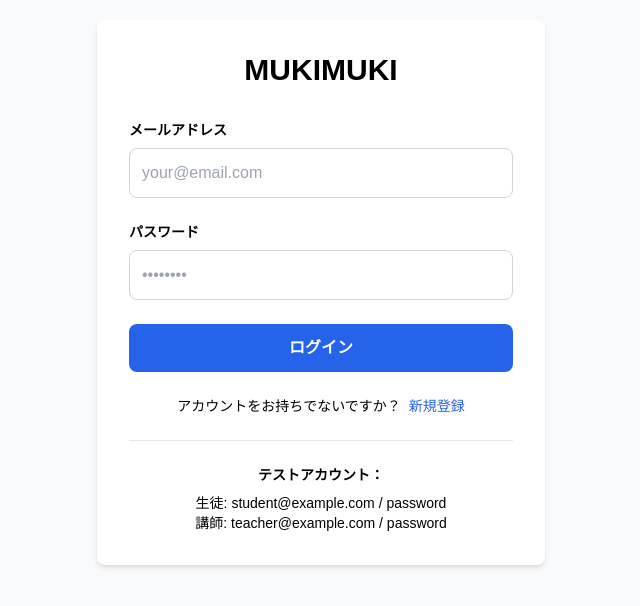
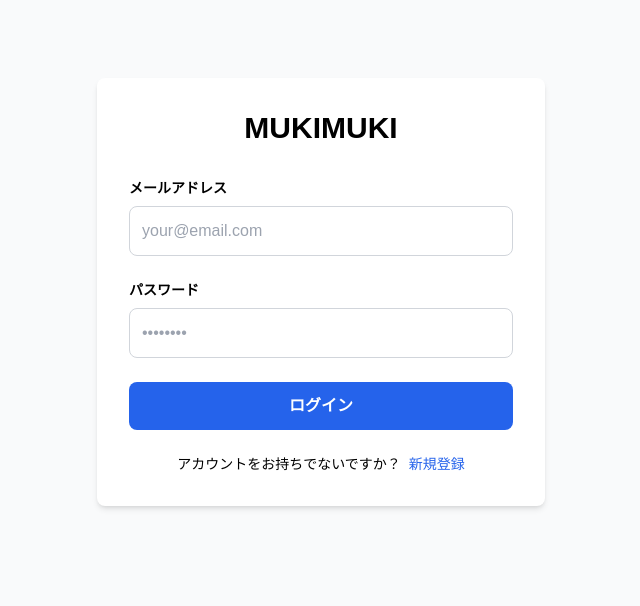
Before and after one commit to komotegawa-edore/mukimuki-chemistry-quiz, a Next.js app: page /login in a window 1280 px wide. Shown: the part 108-714 px from the top of the page, without its empty margins (319-959 px from the left). Built offline with nearby package versions, Linux system fonts and the light colour scheme.

Commit message:
Initial commit: 無機化学小テストアプリMVP

```diff
--- a/app/login/page.tsx
+++ b/app/login/page.tsx
@@ -98,12 +98,6 @@ export default function LoginPage() {
               新規登録
             </Link>
           </div>
-
-          <div className="mt-6 pt-6 border-t border-gray-200 text-center text-sm text-black">
-            <p className="font-semibold mb-2">テストアカウント：</p>
-            <p>生徒: student@example.com / password</p>
-            <p>講師: teacher@example.com / password</p>
-          </div>
         </div>
       </div>
     </div>
--- a/app/signup/page.tsx
+++ b/app/signup/page.tsx
@@ -27,6 +27,7 @@ export default function SignupPage() {
         email,
         password,
         options: {
+          emailRedirectTo: `${process.env.NEXT_PUBLIC_SITE_URL || window.location.origin}/`,
           data: {
             name,
             role,
@@ -120,7 +121,7 @@ export default function SignupPage() {
                     name="role"
                     value="student"
                     checked={role === 'student'}
-                    onChange={(e) => setRole('student')}
+                    onChange={() => setRole('student')}
                     className="mr-2"
                   />
                   生徒
@@ -131,7 +132,7 @@ export default function SignupPage() {
                     name="role"
                     value="teacher"
                     checked={role === 'teacher'}
-                    onChange={(e) => setRole('teacher')}
+                    onChange={() => setRole('teacher')}
                     className="mr-2"
                   />
                   講師
```
Also changed, not shown: 2 other files (tests, documents, lock files or other folders).
